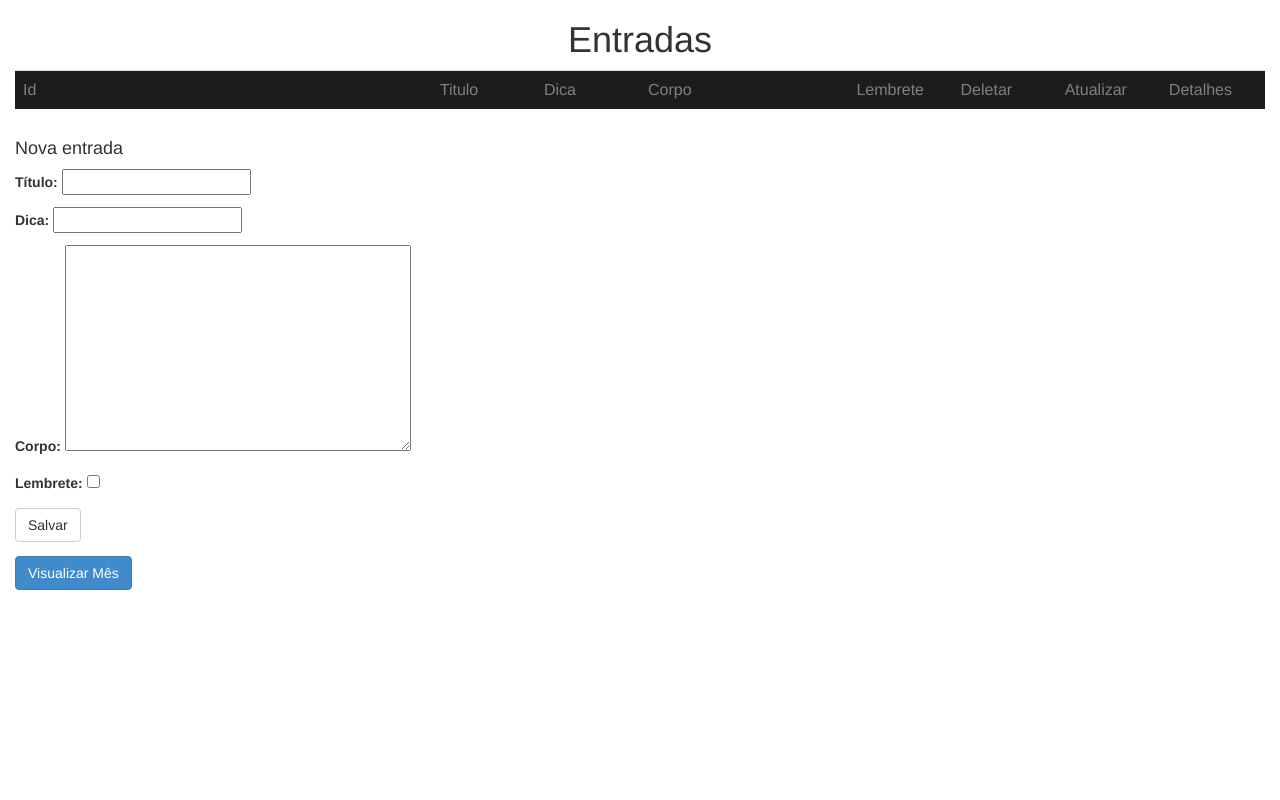
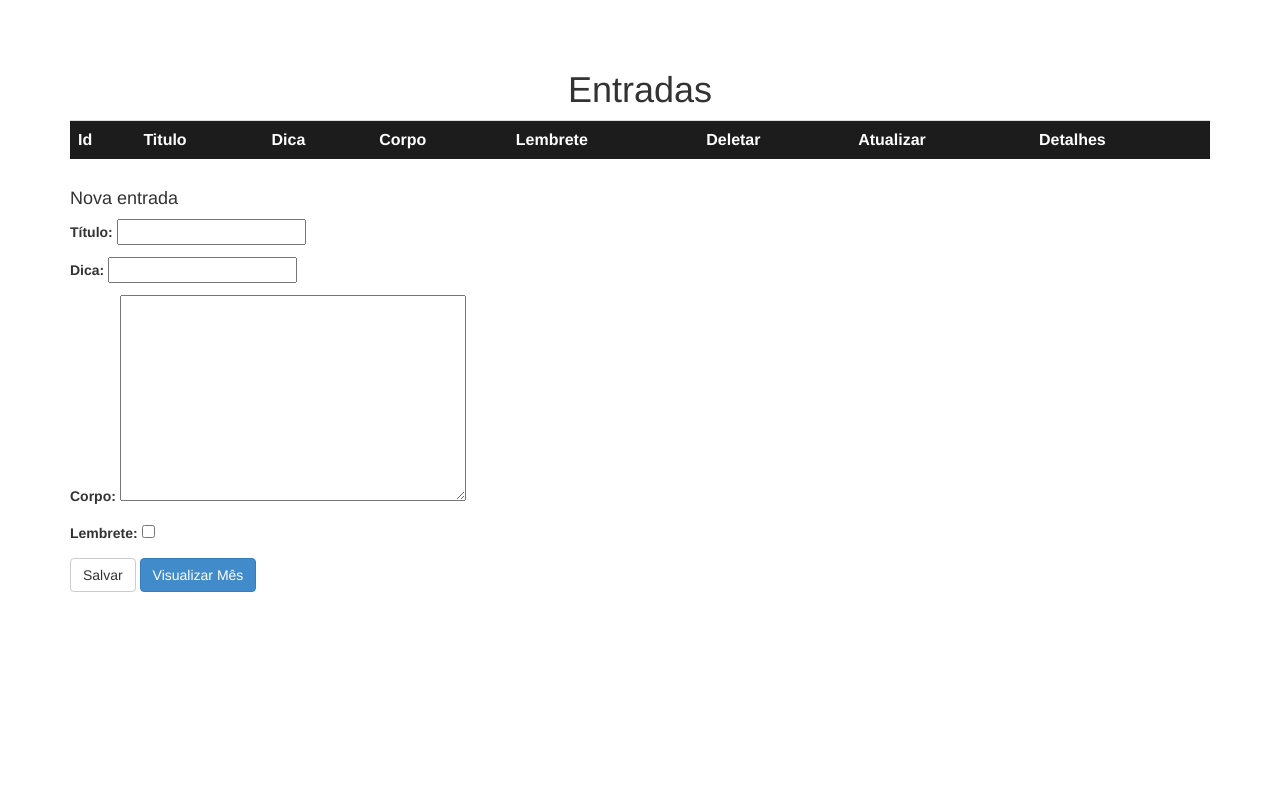
Before and after one commit to marciojss/calendario_app, a Django app: a page that uses cal/templates/cal/day.html in a window 1280 px wide. Run offline with Django 3.2, Linux system fonts and the light colour scheme; a user stored in the database is signed in; data that the repository does not hold is empty; parts of the project's set-up code (start-up, migrations or seed data) failed here and were passed over; some libraries are stand-ins or nearby versions.

Commit message:
cal versao 0.9

```diff
--- a/cal/models.py
+++ b/cal/models.py
@@ -30,12 +30,3 @@ class Entry(models.Model):
 
     class Meta:
         verbose_name_plural = "entries"
-
-
-### Admin
-
-class EntryAdmin(admin.ModelAdmin):
-    list_display = ["creator", "date", "title", "snippet"]
-    list_filter = ["creator"]
-
-admin.site.register(Entry, EntryAdmin)
--- a/cal/static/calendario_app.css
+++ b/cal/static/calendario_app.css
@@ -1,5 +1,8 @@
+body {
+	margin-top: 50px;
+}
 
-#content
+.content
 	{
 		height:80px;
 		width:120px;
@@ -11,28 +14,13 @@
 		background-color: #bdbdbd;
 	}
 
-#head
+.head
 {
 	background-color: #1c1c1c;
-	color: gray;
+	color: white;
 	overflow: auto;
-	table-layout:fixed;
-	word-wrap: break-word;
-}
-
-#ID
-{
-	background-color: #1c1c1c;
-	color: gray;
-	overflow: hidden;
-	width:70px;
-}
-
-#entry-update
-{
-	background-color: #1c1c1c;
-	color: gray;
-	text-align:left;
+	font-weight: bold;
+	padding:5px;
 }
 
 h1
--- a/cal/templates/cal/day.html
+++ b/cal/templates/cal/day.html
@@ -4,19 +4,22 @@
     <link href="{% static 'calendario_app.css' %}" rel="stylesheet">
 </head>
 
-<div class="container col-lg-12 col-md-12 col-sm-12 col-xs-12">
+<body>
+    <div class="container">
+        <div class="row">
+            <div class="col-lg-12 col-md-12 col-sm-12 col-xs-12">
             <h1>Entradas</h1>
                 <div class="table-responsive">
                     <table class="table table-hover table-striped">
                         <tr>
-                <td class="col-lg-1 col-md-1 col-sm-1 col-xs-1" id="ID">Id</td>
-                <td class="col-lg-1 col-md-1 col-sm-1 col-xs-1" id="head">Titulo</td>
-                <td class="col-lg-1 col-md-1 col-sm-1 col-xs-1" id="head">Dica</td>
-                <td class="col-lg-2 col-md-2 col-sm-2 col-xs-2" id="head">Corpo</td>
-                <td class="col-lg-1 col-md-1 col-sm-1 col-xs-1" id="head">Lembrete</td>
-                <td class="col-lg-1 col-md-1 col-sm-1 col-xs-1" id="head">Deletar</td>
-                <td class="col-lg-1 col-md-1 col-sm-1 col-xs-1" id="head">Atualizar</td>
-                <td class="col-lg-1 col-md-1 col-sm-1 col-xs-1" id="head">Detalhes</td>
+                            <td class="head">Id</td>
+                            <td class="head">Titulo</td>
+                            <td class="head">Dica</td>
+                            <td class="head">Corpo</td>
+                            <td class="head">Lembrete</td>
+                            <td class="head">Deletar</td>
+                            <td class="head">Atualizar</td>
+                            <td class="head">Detalhes</td>
                         </tr>
                         {% for entry in qst %}
                         <tr>
@@ -25,26 +28,15 @@
                             <td>{{ entry.snippet|default_if_none:"" }}</td>
                             <td>{{ entry.body|default_if_none:"" }}</td>
                             <td>{{ entry.remind|yesno:"Sim,Não" }}</td>
-                        <td>
-                            <a href="{% url 'entry-delete' pk=entry.id year=year month=month day=day %}" class="btn btn-danger">Deletar</a>
-                        </td>
-                        <td>
-                            <a href="{% url 'entry-update' pk=entry.id year=year month=month day=day %}" class="btn btn-warning">Atualizar</a>
-                        </td>
-                        <td>
-                            <a href="{% url 'entry-detail' pk=entry.id year=year month=month day=day %}" class="btn btn-primary">Detalhes</a>
-                        </td>
+                            <td><a href="{% url 'cal:entry-delete' pk=entry.id year=year month=month day=day %}" class="btn btn-danger">Deletar</a></td>
+                            <td><a href="{% url 'cal:entry-update' pk=entry.id year=year month=month day=day %}" class="btn btn-warning">Atualizar</a></td>
+                            <td><a href="{% url 'cal:entry-detail' pk=entry.id year=year month=month day=day %}" class="btn btn-primary">Detalhes</a></td>
 
                         </tr>
 
                         {% endfor %}
                     </table>
                 </div>
-</div>
-
-<br>
-
-<div class="container col-lg-12 col-md-12 col-sm-12 col-xs-12">
                 <h4>Nova entrada</h4>
                 <form role="form" action="" method="POST">
                     {% csrf_token %}
@@ -52,7 +44,10 @@
                     {{ form.as_p }}
 
                     <button type="submit" class="btn btn-default" value="">Salvar</button>
-        <!--<button type="submit" class="btn btn-danger" value="">Delete</button>-->
+                    <a class="btn btn-primary" href="{% url 'cal:month' year month %}">Visualizar Mês</a>
                 </form>
-    <a class="btn btn-primary" href="{% url 'cal.views.month' year month %}">Visualizar Mês</a>
             </div>
+        </div>
+    </div>
+    <br>
+</body>
--- a/cal/templates/cal/detail.html
+++ b/cal/templates/cal/detail.html
@@ -27,7 +27,7 @@
 </div>
 
 <div>
-        <a href="{% url 'entry-create' year month day%}" class="btn btn-default">Voltar</a>
-        <a href="{% url 'entry-update' pk=entry.id year=year month=month day=day %}" class="btn btn-warning">Atualizar</a>
-        <a href="{% url 'entry-delete' pk=entry.id year=year month=month day=day %}" class="btn btn-danger">Deletar</a>
+        <a href="{% url 'cal:entry-create' year month day%}" class="btn btn-default">Voltar</a>
+        <a href="{% url 'cal:entry-update' pk=entry.id year=year month=month day=day %}" class="btn btn-warning">Atualizar</a>
+        <a href="{% url 'cal:entry-delete' pk=entry.id year=year month=month day=day %}" class="btn btn-danger">Deletar</a>
 </div>
--- a/cal/templates/cal/entry_confirm_delete.html
+++ b/cal/templates/cal/entry_confirm_delete.html
@@ -3,12 +3,14 @@
     <link href="{% static 'bootstrap.css' %}" rel="stylesheet">
     <link href="{% static 'calendario_app.css' %}" rel="stylesheet">
 </head>
+<body>
 	<div class="container col-lg-12 col-md-12 col-sm-12 col-xs-12">
 		<h1>Entradas</h1>
 		<h4>Deseja mesmo excluir a entrada {{ entry.title }}?</h4>
 		<form method="post">
 		    {% csrf_token %}
 		    <input class="btn btn-danger" type="submit" value="Sim"/>
-			<a href="{% url 'entry-create' year month day%}" class="btn btn-default">Não</a>
+			<a href="{% url 'cal:entry-create' year month day%}" class="btn btn-default">Não</a>
 		</form>
 	</div>
+</body>
--- a/cal/urls.py
+++ b/cal/urls.py
@@ -7,7 +7,7 @@ admin.autodiscover()
 urlpatterns = patterns('',
                        url(r"^$", views.month, name="month"),
                        url(r"^(\d+)/$", views.main, name="main"),
-                       url(r"^mes/(?P<year>\w+)/(?P<month>\w+)/$", views.month, name="month"),
+                       url(r"^mes/(?P<year>\w+)/(?P<month>\w+)/$", views.month, name='month'),
                        url(r"^mes/(?P<year>\d+)/(?P<month>\d+)/(?P<change>prev|next)/$", 'cal.views.month'),
                        url(r'^dia/(?P<year>\d+)/(?P<month>\d+)/(?P<day>\d+)/criar/$', 'cal.views.entry_create', name='entry-create'),
                        url(r'^dia/(?P<year>\d+)/(?P<month>\d+)/(?P<day>\d+)/atualizar/(?P<pk>\d+)/$', 'cal.views.entry_update', name='entry-update'),
--- a/cal/views.py
+++ b/cal/views.py
@@ -148,7 +148,7 @@ class EntryCreate(CreateView):
         year = self.kwargs.get('year', None)
         month = self.kwargs.get('month', None)
         day = self.kwargs.get('day', None)
-        return reverse_lazy('entry-create', args=(year, month, day))
+        return reverse_lazy('cal:entry-create', args=(year, month, day))
 
 
 class EntryUpdateView(UpdateView):
@@ -185,12 +185,12 @@ class EntryUpdateView(UpdateView):
         year = self.kwargs.get('year', None)
         month = self.kwargs.get('month', None)
         day = self.kwargs.get('day', None)
-        return reverse_lazy('entry-create', args=(year, month, day))
+        return reverse_lazy('cal:entry-create', args=(year, month, day))
 
 
 class EntryDeleteView(DeleteView):
     model = Entry
-    success_url = reverse_lazy('entry-create')
+    success_url = reverse_lazy('cal:entry-create')
 
     def get_context_data(self, **kwargs):
         context = super(EntryDeleteView, self).get_context_data(**kwargs)
@@ -207,7 +207,7 @@ class EntryDeleteView(DeleteView):
         year = self.kwargs.get('year', None)
         month = self.kwargs.get('month', None)
         day = self.kwargs.get('day', None)
-        return reverse_lazy('entry-create', args=(year, month, day))
+        return reverse_lazy('cal:entry-create', args=(year, month, day))
 
 
 class EntryDetailView(DetailView):
@@ -229,7 +229,7 @@ class EntryDetailView(DetailView):
         year = self.kwargs.get('year', None)
         month = self.kwargs.get('month', None)
         day = self.kwargs.get('day', None)
-        return reverse_lazy('entry-create', args=(year, month, day))
+        return reverse_lazy('cal:entry-create', args=(year, month, day))
 
 
 def add_csrf(request, **kwargs):
--- a/calendario_app/urls.py
+++ b/calendario_app/urls.py
@@ -5,5 +5,5 @@ admin.autodiscover()
 
 urlpatterns = patterns('',
                        url(r'^admin/', include(admin.site.urls)),
-                       url('', include('cal.urls')),
+                       url('', include('cal.urls',namespace='cal')),
                        )
```
Also changed, not shown: cal/admin.py (+7 -1 lines), cal/templates/cal/main.html (+16 -11 lines), cal/templates/cal/month.html (+26 -19 lines), cal/templates/cal/update.html (+9 -3 lines). Lines whose indentation alone changed are shown as unchanged.
